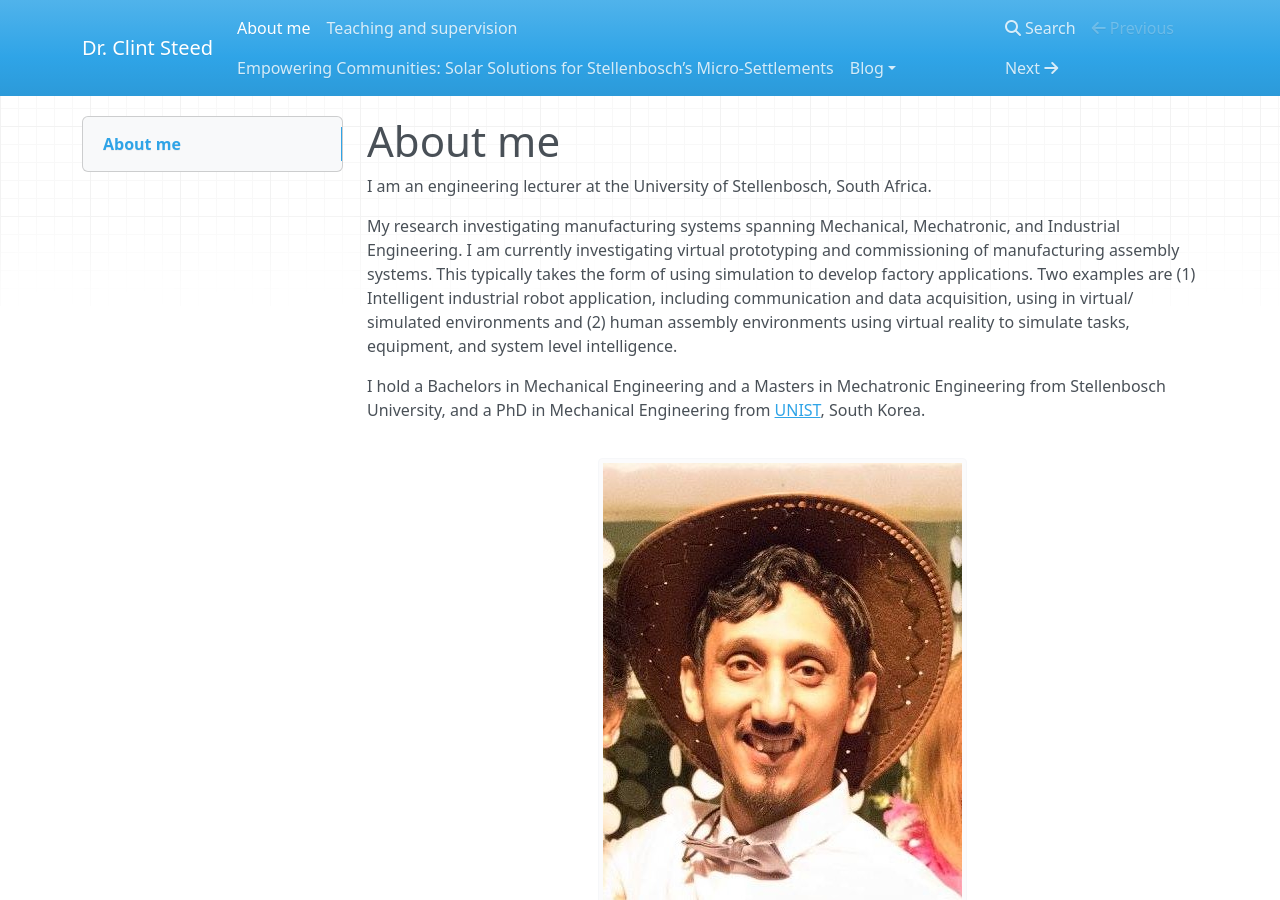
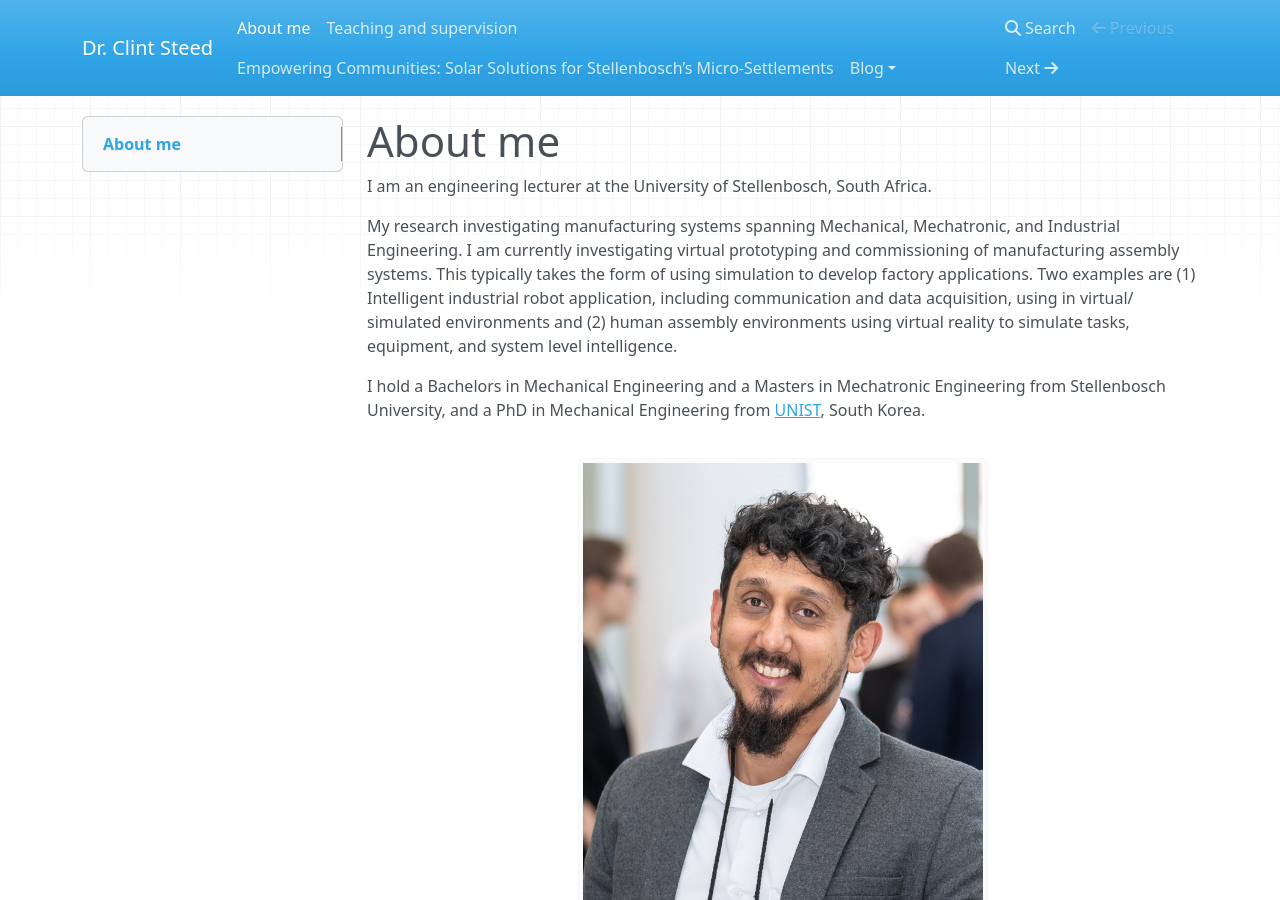
Before and after one commit to Steedalion/Blog, an MkDocs documentation site: the page built from docs/index.md, in a window 1280 px wide and 900 px high. Built offline with MkDocs 1.6.1, drawn with Linux system fonts in a browser that asks for light colours; nearby versions of some CDN libraries.

Commit message:
Quick push via script.

```diff
--- a/docs/index.md
+++ b/docs/index.md
@@ -6,7 +6,7 @@
 
 I hold a Bachelors in Mechanical Engineering and a Masters in Mechatronic Engineering from Stellenbosch University, and a PhD in Mechanical Engineering from [UNIST](https://www.unist.ac.kr/), South Korea.
 
-<center><img src="images/Profile_pic.jpg" alt="Profile_pic" /></center>
+<center><img src="images/length.jpg" alt="Profile_pic" /></center>
 
 This is where I share my bright ideas. This is in no way an egotistical exercise, so if you don't like what I'm saying feel free to [contact-me](mailto:csteed@ieee.org) recommending any changes.
 
```
Also changed, not shown: docs/images/length.jpg (added).
